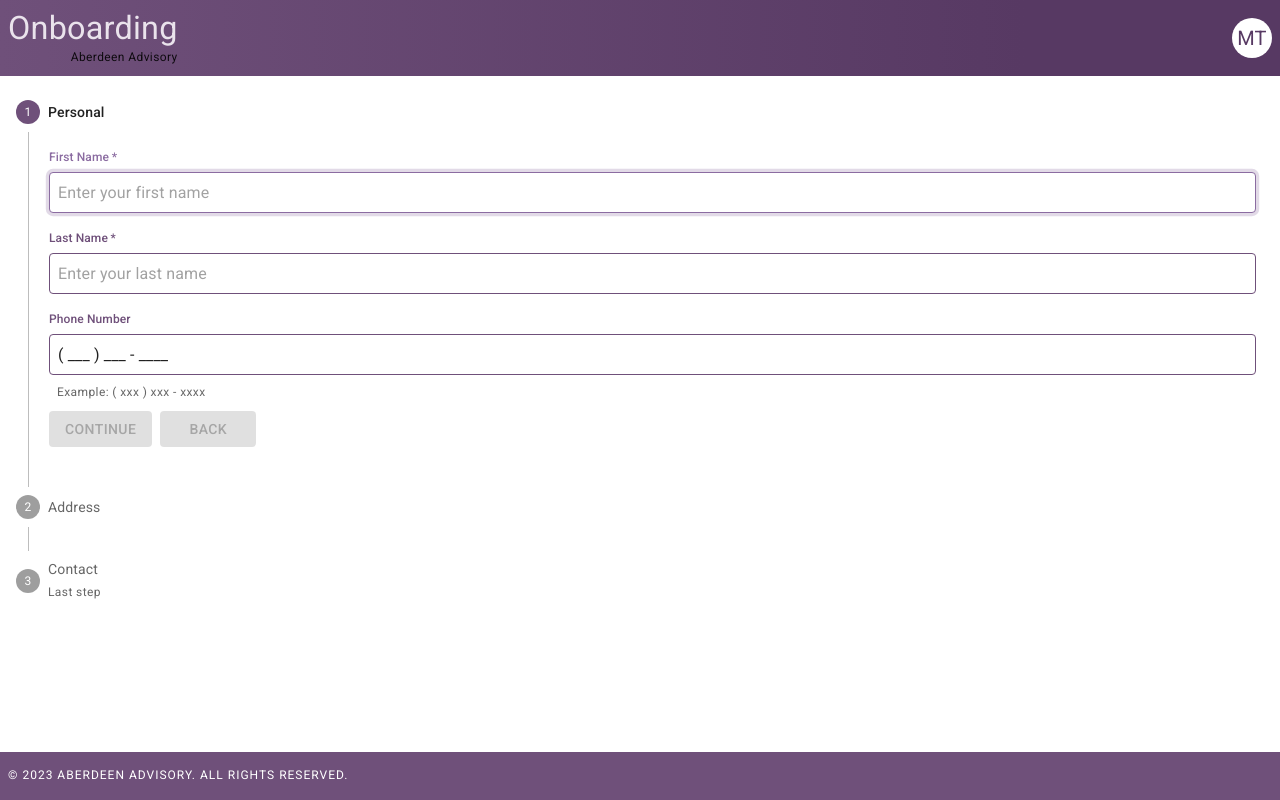
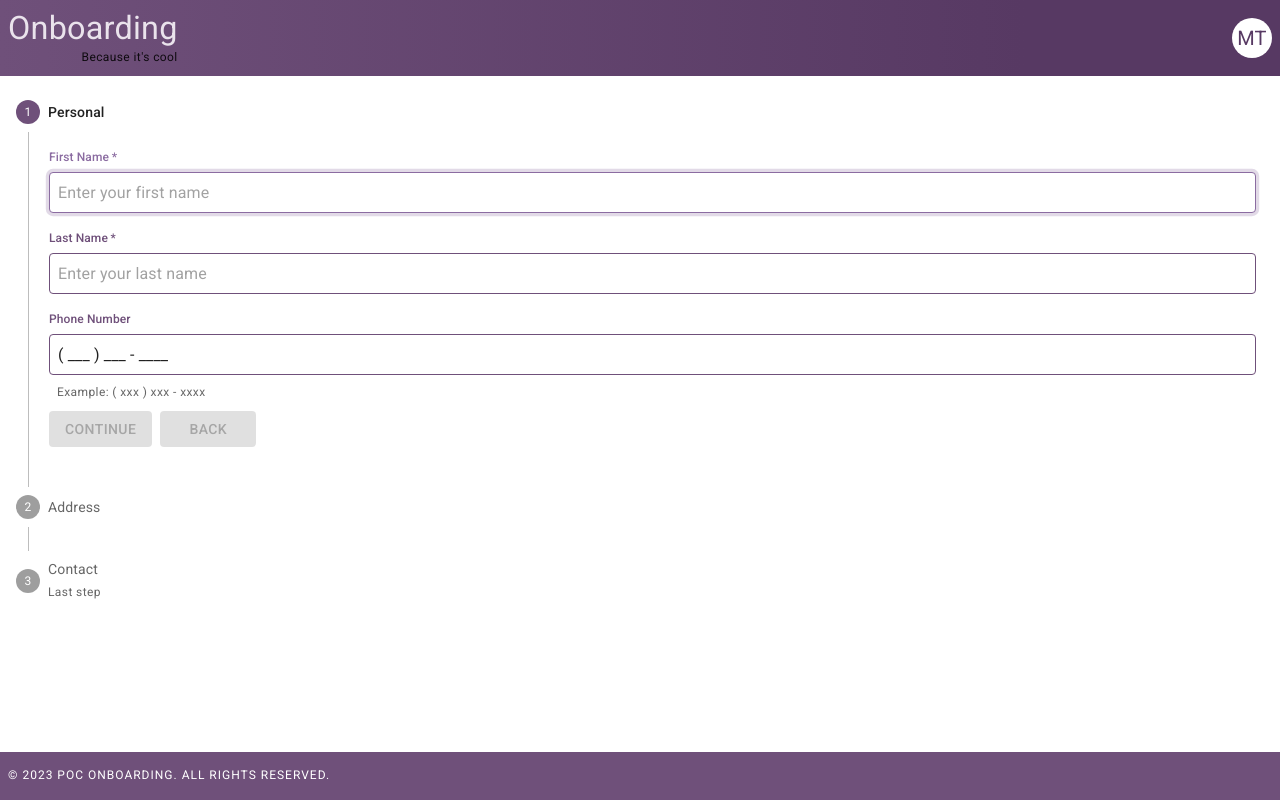
Before and after one commit to jwrigh26/poc-onboarding, a React (Vite) app: page / in a window 1280 px wide. Built offline with nearby package versions, Linux system fonts and the light colour scheme.

Commit message:
Changed to POC Onboarding

```diff
--- a/src/App.jsx
+++ b/src/App.jsx
@@ -77,14 +77,14 @@ const FooterWrapper = styled((props) => <Box component="footer" {...props} />)(
 );
 
 // Auth Styled Components
-const Auth = styled((props) => (
-  <Stack id="aberdeen-advisory-onboarding-auth" {...props} />
-))(({ theme }) => ({
+const Auth = styled((props) => <Stack id="onboarding-auth" {...props} />)(
+  ({ theme }) => ({
     flexGrow: 1, // This works based on AppWrapper's flex display
     minHeight: '100svh', // Full viewport height
     maxWidth: theme.breakpoints.values.lg,
     margin: '0 auto',
-}));
+  })
+);
 
 const AuthGrid = styled((props) => <Box component="main" {...props} />)(() => ({
   display: 'grid',
@@ -118,14 +118,14 @@ const Trailing = styled(FullHeightFlexCenter)(({ theme }) => ({
 }));
 
 // User Styled Components
-const User = styled((props) => (
-  <Stack id="aberdeen-advisory-onboarding-main" {...props} />
-))(({ theme }) => ({
+const User = styled((props) => <Stack id="onboarding-main" {...props} />)(
+  ({ theme }) => ({
     flexGrow: 1, // This works based on User Root's flex display
     minHeight: '100svh', // Full viewport height
 
     margin: '0 auto',
     backgroundColor: theme.palette.background.paper,
-}));
+  })
+);
 
 // Admin Styled Components
--- a/src/components/Footer.jsx
+++ b/src/components/Footer.jsx
@@ -5,7 +5,7 @@ import Typography from '@mui/material/Typography';
 export default function Footer() {
   return (
     <FooterWrapper>
-      <CopyRight>&copy; 2023 Aberdeen Advisory. All rights reserved.</CopyRight>
+      <CopyRight>&copy; 2023 POC Onboarding. All rights reserved.</CopyRight>
     </FooterWrapper>
   );
 }
--- a/src/components/Header.jsx
+++ b/src/components/Header.jsx
@@ -20,7 +20,7 @@ export default function Header() {
         >
           Onboarding
         </Typography>
-        <Subtitle>Aberdeen Advisory</Subtitle>
+        <Subtitle>Because it's cool</Subtitle>
       </Stack>
       <Avatar
         sx={{
```
Also changed, not shown: 1 other file (tests, documents, lock files or other folders). Lines whose indentation alone changed are shown as unchanged.
